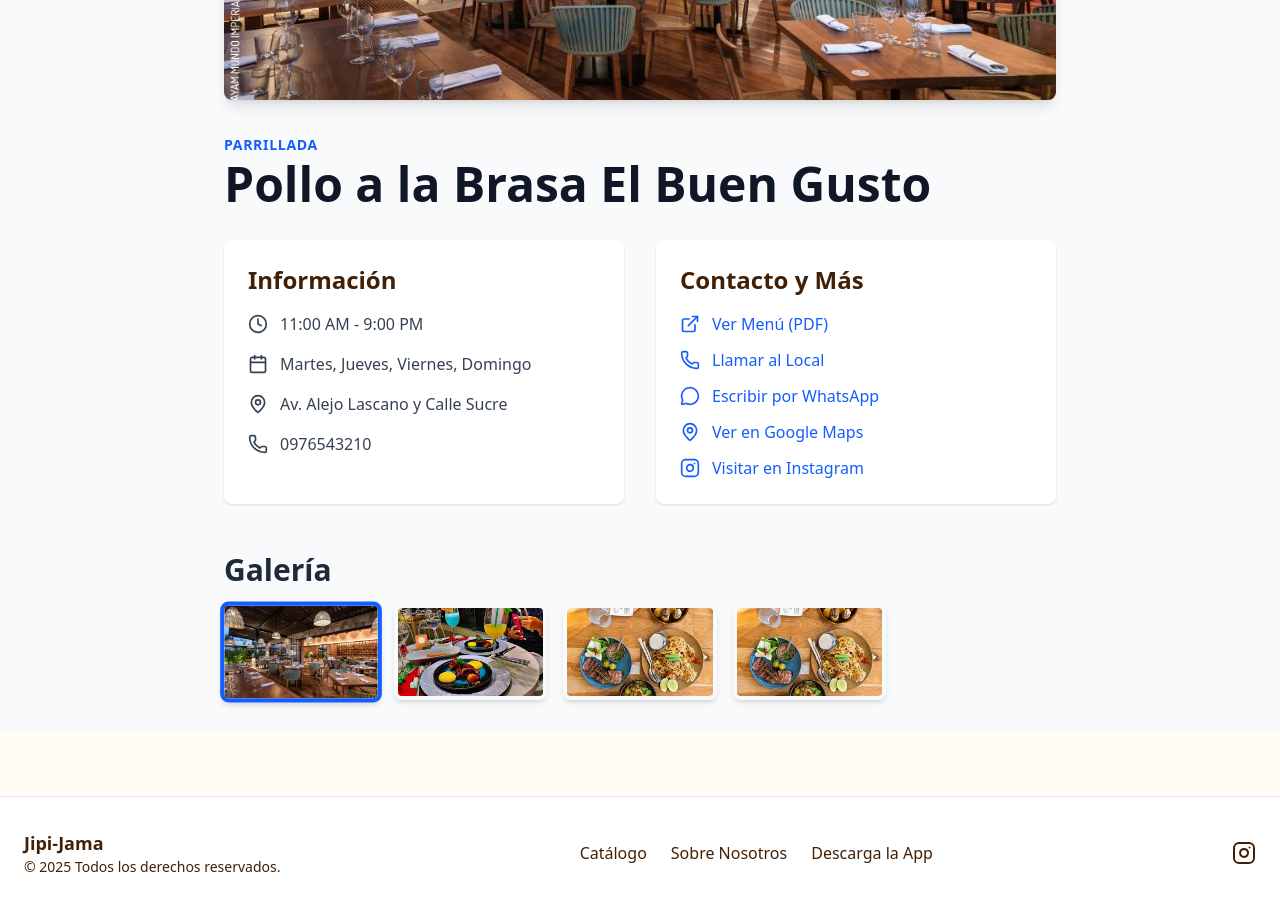
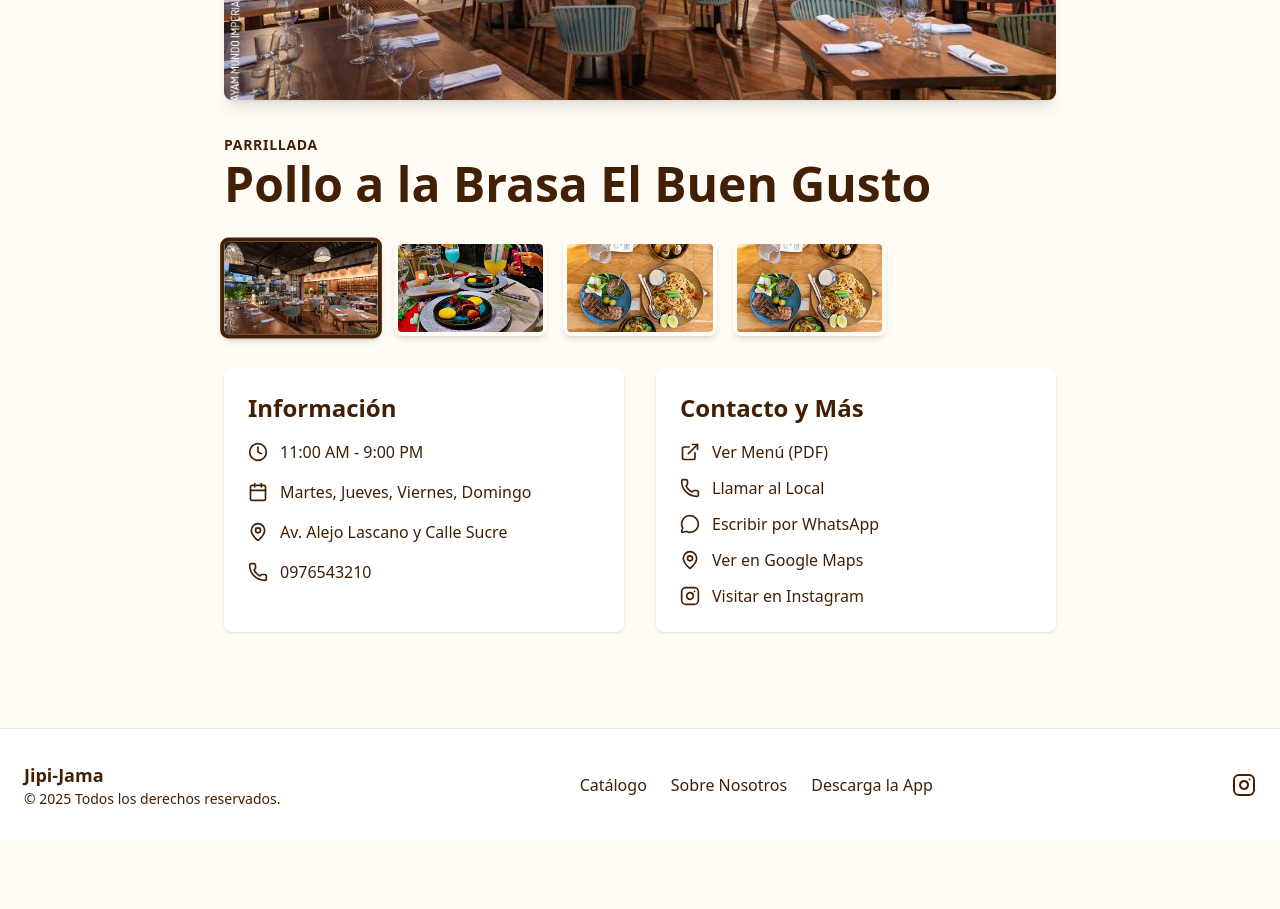
Before and after one commit to AxelJhostin/comida-jipijapa-web, a Next.js app: page /locales/el-buen-gusto in a window 1280 px wide. Shown: the part 380-1289 px from the top of the page. After the commit the page ends 1221 px from the top, so only its background shows below. Built offline with nearby package versions, Linux system fonts and the light colour scheme.

Commit message:
parece que arregle el problema que no dejan subir a la pagina web, toca revisar

```diff
--- a/src/app/locales/[id]/page.tsx
+++ b/src/app/locales/[id]/page.tsx
@@ -1,14 +1,10 @@
 // src/app/locales/[id]/page.tsx
-
-// NUEVO: 'use client' es obligatorio para poder usar 'useState' y tener interactividad.
-"use client";
-
 import { locales } from "@/lib/datos";
-import Image from "next/image";
 import { notFound } from "next/navigation";
 import { MapPin, Phone, Clock, Calendar, Instagram, ExternalLink, MessageCircle } from "lucide-react";
-import { useState } from "react"; // NUEVO: Importamos useState para la interactividad.
+import GaleriaLocal from "@/components/GaleriaLocal"; // 1. Importamos nuestro nuevo componente
 
+// Este ahora es un Componente de Servidor, más simple y rápido
 export default function PaginaLocal({ params }: { params: { id: string } }) {
 
   const local = locales.find((l) => l.id === params.id);
@@ -17,72 +13,53 @@
     notFound();
   }
 
-  // NUEVO: Creamos un estado para guardar la URL de la imagen que se está mostrando en grande.
-  // Su valor inicial es la imagen principal del local.
-  const [imagenSeleccionada, setImagenSeleccionada] = useState(local.imagenUrl);
-
-  const mensajeWhatsApp = encodeURIComponent(`¡Hola! Vi su local "${local.nombre}" en el catálogo Sabores de Jipijapa y quisiera más información.`);
-
-  // NUEVO: Creamos un array con TODAS las imágenes disponibles para la galería (la principal + las extras).
-  const todasLasImagenes = [local.imagenUrl, ...local.imagenesExtra];
+  const mensajeWhatsApp = encodeURIComponent(`¡Hola! Vi su local "${local.nombre}" en el catálogo Jipi-Jama y quisiera más información.`);
 
   return (
-    <main className="bg-gray-50">
+    <main className="bg-crema">
       <div className="container mx-auto max-w-4xl p-4 sm:p-8">
 
-        {/* Imagen Principal: Ahora su 'src' depende de nuestro estado 'imagenSeleccionada' */}
-        <div className="relative h-64 md:h-96 w-full overflow-hidden rounded-lg shadow-lg">
-          <Image
-            src={imagenSeleccionada}
-            alt={`Imagen de ${local.nombre}`}
-            fill
-            style={{ objectFit: 'cover' }}
-            priority
-          />
-        </div>
+        {/* 2. Usamos nuestro nuevo componente para toda la parte de la galería */}
+        <GaleriaLocal local={local} />
 
-        {/* Título y Categoría */}
-        <div className="mt-8">
-          <span className="text-sm font-semibold uppercase tracking-wider text-blue-600">{local.categoria}</span>
-          <h1 className="text-4xl sm:text-5xl font-extrabold text-gray-900 mt-1">{local.nombre}</h1>
-        </div>
+        {/* Tarjetas de Información y Contacto (esta parte no cambia) */}
+        <div className="mt-8 grid grid-cols-1 md:grid-cols-2 gap-8">
+          <div className="bg-white p-6 rounded-lg shadow">
+            <h2 className="text-2xl font-bold mb-4">Información</h2>
+            <ul className="space-y-4 text-texto-secundario">
+              <li className="flex items-center gap-3"><Clock size={20} /> <span>{local.horario}</span></li>
+              <li className="flex items-center gap-3"><Calendar size={20} /> <span>{local.diasAtencion.join(', ')}</span></li>
+              <li className="flex items-center gap-3"><MapPin size={20} /> <span>{local.direccionFisica}</span></li>
+              <li className="flex items-center gap-3"><Phone size={20} /> <span>{local.telefono}</span></li>
+            </ul>
+          </div>
 
-        {/* Tarjetas de Información y Contacto (sin cambios) */}
-        <div className="mt-8 grid grid-cols-1 md:grid-cols-2 gap-8">
-          <div className="bg-white p-6 rounded-lg shadow"><h2 className="text-2xl font-bold mb-4">Información</h2><ul className="space-y-4 text-gray-700"><li className="flex items-center gap-3"><Clock size={20} /> <span>{local.horario}</span></li><li className="flex items-center gap-3"><Calendar size={20} /> <span>{local.diasAtencion.join(', ')}</span></li><li className="flex items-center gap-3"><MapPin size={20} /> <span>{local.direccionFisica}</span></li><li className="flex items-center gap-3"><Phone size={20} /> <span>{local.telefono}</span></li></ul></div>
-          <div className="bg-white p-6 rounded-lg shadow"><h2 className="text-2xl font-bold mb-4">Contacto y Más</h2><div className="flex flex-col space-y-3"><a href={local.menuUrl} target="_blank" rel="noopener noreferrer" className="flex items-center gap-3 text-blue-600 hover:underline"><ExternalLink size={20} /> Ver Menú (PDF)</a><a href={`tel:${local.telefono}`} className="flex items-center gap-3 text-blue-600 hover:underline"><Phone size={20} /> Llamar al Local</a><a href={`https://wa.me/593${local.telefono.substring(1)}?text=${mensajeWhatsApp}`} target="_blank" rel="noopener noreferrer" className="flex items-center gap-3 text-blue-600 hover:underline"><MessageCircle size={20} /> Escribir por WhatsApp</a><a href={local.ubicacion} target="_blank" rel="noopener noreferrer" className="flex items-center gap-3 text-blue-600 hover:underline"><MapPin size={20} /> Ver en Google Maps</a><a href={local.instagram} target="_blank" rel="noopener noreferrer" className="flex items-center gap-3 text-blue-600 hover:underline"><Instagram size={20} /> Visitar en Instagram</a></div></div>
-        </div>
-
-        {/* --- SECCIÓN DE LA GALERÍA INTERACTIVA --- */}
-        {/* Solo se muestra si hay más de 1 imagen en total */}
-        {todasLasImagenes.length > 1 && (
-          <div className="mt-12">
-            <h2 className="text-3xl font-bold mb-4 text-gray-800">Galería</h2>
-            <div className="grid grid-cols-3 md:grid-cols-5 gap-4">
-              {/* Mapeamos sobre TODAS las imágenes */}
-              {todasLasImagenes.map((imgUrl, index) => (
-                <div
-                  key={index}
-                  // El onClick cambia la imagen principal. Los estilos cambian si la imagen está seleccionada.
-                  className={`relative h-24 w-full overflow-hidden rounded-lg shadow-md cursor-pointer border-4 transition-all
-                    ${imagenSeleccionada === imgUrl
-                      ? 'border-blue-600 scale-105' // Estilo si está seleccionada
-                      : 'border-transparent hover:border-blue-300' // Estilo si no está seleccionada
-                    }`
-                  }
-                  onClick={() => setImagenSeleccionada(imgUrl)}
-                >
-                  <Image
-                    src={imgUrl}
-                    alt={`Galería de ${local.nombre} - ${index + 1}`}
-                    fill
-                    style={{ objectFit: 'cover' }}
-                  />
-                </div>
-              ))}
+          <div className="bg-white p-6 rounded-lg shadow">
+            <h2 className="text-2xl font-bold mb-4">Contacto y Más</h2>
+            <div className="flex flex-col space-y-3">
+              <a href={local.menuUrl} target="_blank" rel="noopener noreferrer" className="flex items-center gap-3 text-naranja-principal hover:underline">
+                <ExternalLink size={20} /> Ver Menú (PDF)
+              </a>
+              <a href={`tel:${local.telefono}`} className="flex items-center gap-3 text-naranja-principal hover:underline">
+                <Phone size={20} /> Llamar al Local
+              </a>
+              <a
+                href={`https://wa.me/593${local.telefono.substring(1)}?text=${mensajeWhatsApp}`}
+                target="_blank"
+                rel="noopener noreferrer"
+                className="flex items-center gap-3 text-naranja-principal hover:underline"
+              >
+                <MessageCircle size={20} /> Escribir por WhatsApp
+              </a>
+              <a href={local.ubicacion} target="_blank" rel="noopener noreferrer" className="flex items-center gap-3 text-naranja-principal hover:underline">
+                <MapPin size={20} /> Ver en Google Maps
+              </a>
+              <a href={local.instagram} target="_blank" rel="noopener noreferrer" className="flex items-center gap-3 text-naranja-principal hover:underline">
+                <Instagram size={20} /> Visitar en Instagram
+              </a>
             </div>
           </div>
-        )}
+        </div>
       </div>
     </main>
   );
--- /dev/null
+++ b/src/components/GaleriaLocal.tsx
@@ -0,0 +1,67 @@
+// src/components/GaleriaLocal.tsx
+"use client"; // Marcamos este como un componente de cliente para la interactividad
+
+import { useState } from "react";
+import Image from "next/image";
+import type { Local } from "@/lib/datos"; // Importamos la "forma" de nuestros datos
+
+// Este componente recibe todo el 'local' como un prop
+export default function GaleriaLocal({ local }: { local: Local }) {
+  // Toda la lógica de 'useState' vive aquí ahora
+  const [imagenSeleccionada, setImagenSeleccionada] = useState(local.imagenUrl);
+
+  // Creamos la lista de todas las imágenes disponibles
+  const todasLasImagenes = [local.imagenUrl, ...local.imagenesExtra];
+
+  return (
+    <>
+      {/* Imagen Principal */}
+      <div className="relative h-64 md:h-96 w-full overflow-hidden rounded-lg shadow-lg">
+        <Image
+          src={imagenSeleccionada}
+          alt={`Imagen de ${local.nombre}`}
+          fill
+          style={{ objectFit: 'cover' }}
+          priority
+        />
+      </div>
+
+      {/* Título y Categoría (los repetimos aquí para que estén juntos visualmente) */}
+      <div className="mt-8">
+        <span className="text-sm font-semibold uppercase tracking-wider text-naranja-principal">
+          {local.categoria}
+        </span>
+        <h1 className="text-4xl sm:text-5xl font-extrabold text-texto-principal mt-1">
+          {local.nombre}
+        </h1>
+      </div>
+
+      {/* Galería de Miniaturas Interactivas */}
+      {todasLasImagenes.length > 1 && (
+        <div className="mt-8">
+          <div className="grid grid-cols-3 md:grid-cols-5 gap-4">
+            {todasLasImagenes.map((imgUrl, index) => (
+              <div
+                key={index}
+                className={`relative h-24 w-full overflow-hidden rounded-lg shadow-md cursor-pointer border-4 transition-all
+                  ${imagenSeleccionada === imgUrl
+                    ? 'border-naranja-principal scale-105'
+                    : 'border-transparent hover:border-naranja-principal/50'
+                  }`
+                }
+                onClick={() => setImagenSeleccionada(imgUrl)}
+              >
+                <Image
+                  src={imgUrl}
+                  alt={`Galería de ${local.nombre} - ${index + 1}`}
+                  fill
+                  style={{ objectFit: 'cover' }}
+                />
+              </div>
+            ))}
+          </div>
+        </div>
+      )}
+    </>
+  );
+}
```
